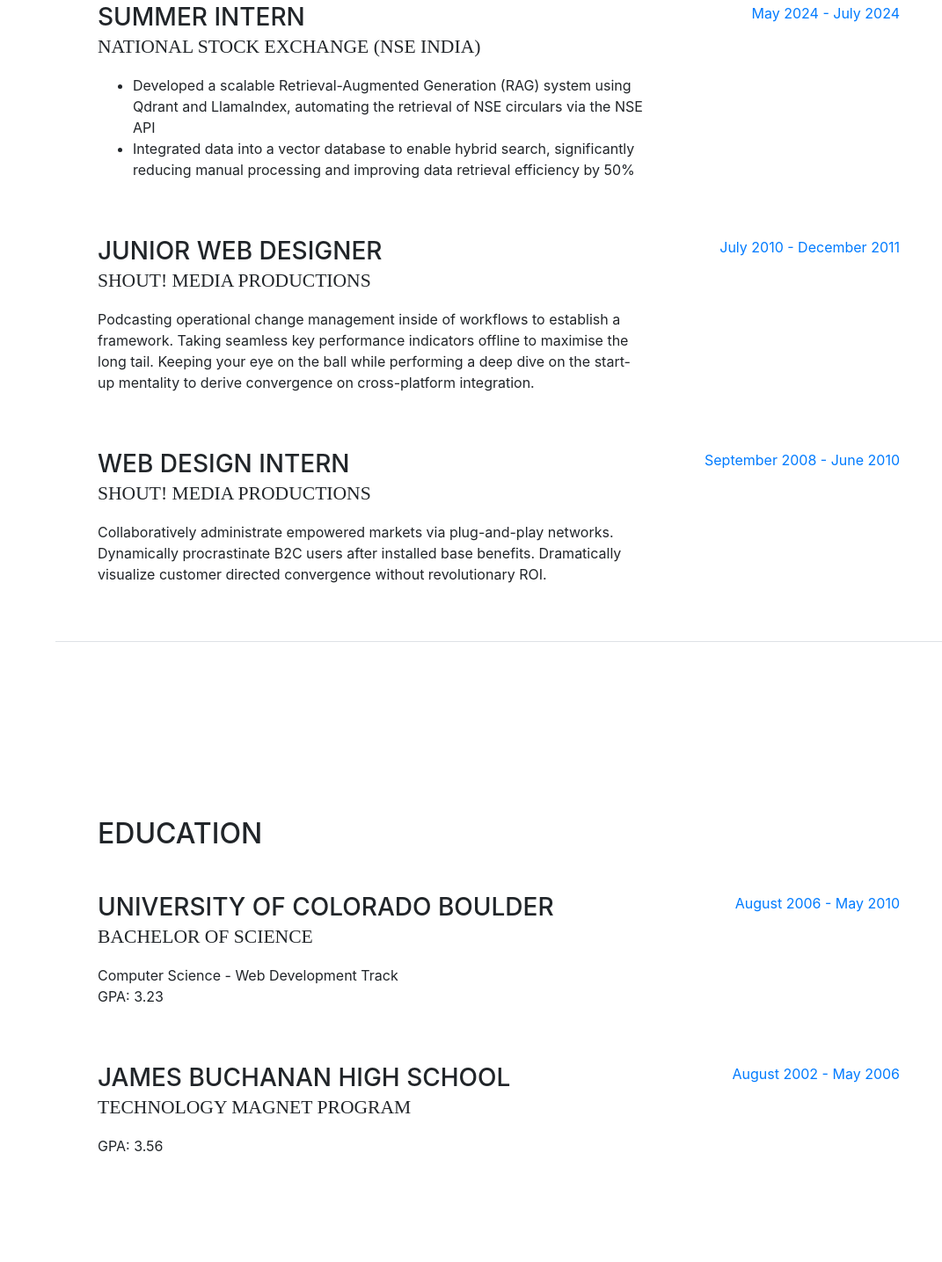
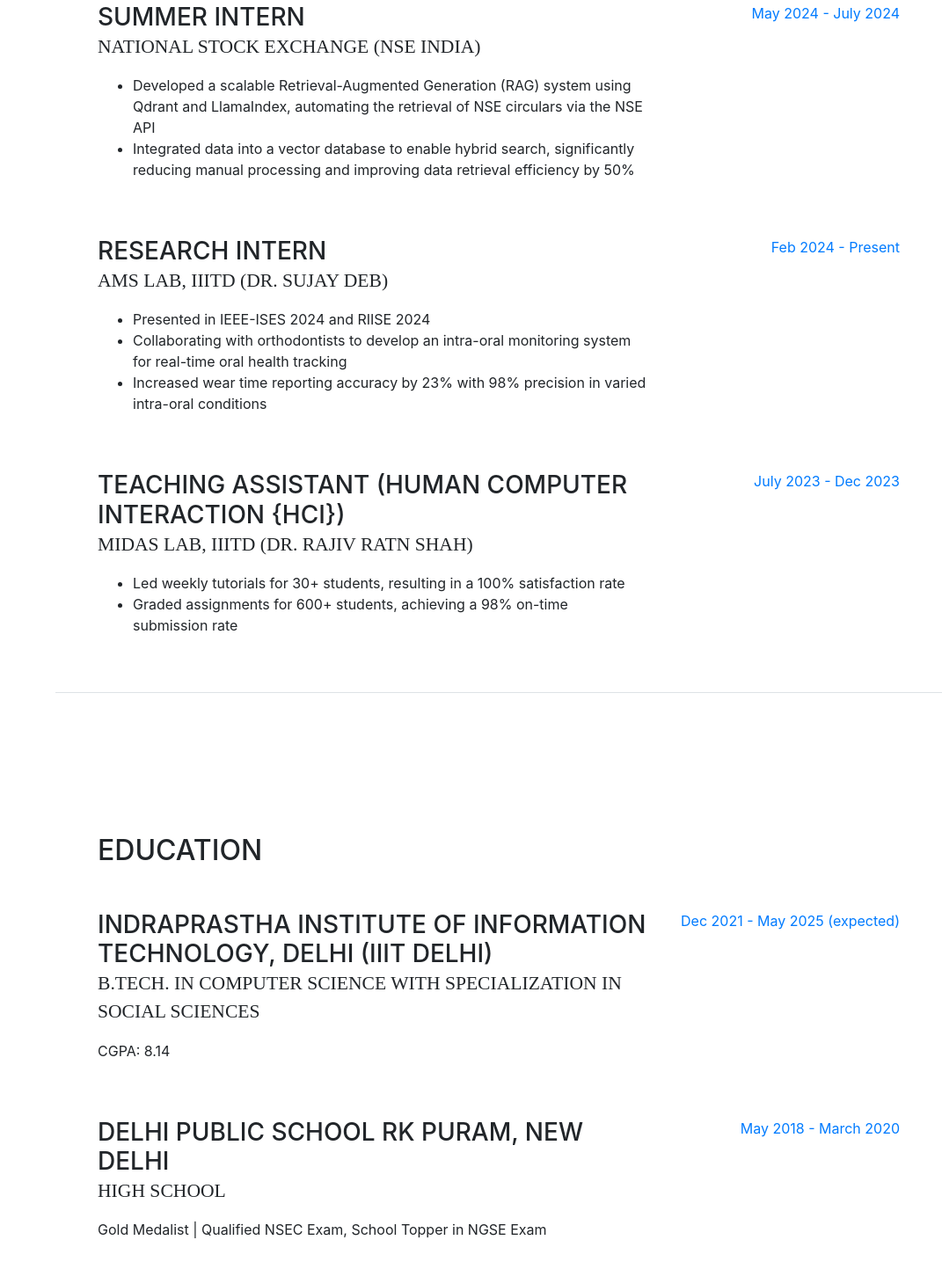
Before and after one commit to Dhruv3sood/Portfolio, a website with bundled scripts: page index.html in a window 1280 px wide. Shown: the part 1245-2680 px from the top of the page at 88% size, without its empty margins (209-1280 px from the left). Built offline with nearby package versions, Linux system fonts and the light colour scheme; a web font is replaced by a local one.

Commit message:
Update index.html

```diff
--- a/index.html
+++ b/index.html
@@ -116,7 +116,7 @@
           <div class="resume-item d-flex flex-column flex-md-row mb-5">
             <div class="resume-content mr-auto">
               <h3 class="mb-0">Research Intern</h3>
-              <div class="subheading mb-3">Tav Labs, IIITD</div>
+              <div class="subheading mb-3">Tav Labs, IIITD (Dr. Tavpritesh Sethi)</div>
               <ul>
             <li>Preprocessed 8000 cancer datasets for the Integrated Healthcare Platform, enabling clustering of similar datasets through dimensionality reduction techniques</li>
             <li>Conducted data cleaning, integration, and clustering using BioBERT embeddings and t-SNE visualization, facilitating near-instant identification of similar datasets, thereby eliminating manual review and accelerating data integration</li>
@@ -143,23 +143,30 @@
 
           <div class="resume-item d-flex flex-column flex-md-row mb-5">
             <div class="resume-content mr-auto">
-              <h3 class="mb-0">Junior Web Designer</h3>
-              <div class="subheading mb-3">Shout! Media Productions</div>
-              <p>Podcasting operational change management inside of workflows to establish a framework. Taking seamless key performance indicators offline to maximise the long tail. Keeping your eye on the ball while performing a deep dive on the start-up mentality to derive convergence on cross-platform integration.</p>
+              <h3 class="mb-0">Research Intern</h3>
+              <div class="subheading mb-3">AMS Lab, IIITD (Dr. Sujay Deb)</div>
+              <ul>
+              <li>Presented in IEEE-ISES 2024 and RIISE 2024</li>
+            <li>Collaborating with orthodontists to develop an intra-oral monitoring system for real-time oral health tracking</li>
+            <li>Increased wear time reporting accuracy by 23% with 98% precision in varied intra-oral conditions</li>
+          </ul>
             </div>
             <div class="resume-date text-md-right">
-              <span class="text-primary">July 2010 - December 2011</span>
+              <span class="text-primary"> Feb 2024 - Present</span>
             </div>
           </div>
 
           <div class="resume-item d-flex flex-column flex-md-row">
             <div class="resume-content mr-auto">
-              <h3 class="mb-0">Web Design Intern</h3>
-              <div class="subheading mb-3">Shout! Media Productions</div>
-              <p>Collaboratively administrate empowered markets via plug-and-play networks. Dynamically procrastinate B2C users after installed base benefits. Dramatically visualize customer directed convergence without revolutionary ROI.</p>
+              <h3 class="mb-0">Teaching Assistant (Human Computer Interaction {HCI})</h3>
+              <div class="subheading mb-3">MIDAS Lab, IIITD (Dr. Rajiv Ratn Shah)</div>
+          <ul>
+            <li>Led weekly tutorials for 30+ students, resulting in a 100% satisfaction rate</li>
+            <li>Graded assignments for 600+ students, achieving a 98% on-time submission rate</li>
+          </ul>
             </div>
             <div class="resume-date text-md-right">
-              <span class="text-primary">September 2008 - June 2010</span>
+              <span class="text-primary">July 2023 - Dec 2023</span>
             </div>
           </div>
 
@@ -173,24 +180,24 @@
 
           <div class="resume-item d-flex flex-column flex-md-row mb-5">
             <div class="resume-content mr-auto">
-              <h3 class="mb-0">University of Colorado Boulder</h3>
-              <div class="subheading mb-3">Bachelor of Science</div>
-              <div>Computer Science - Web Development Track</div>
-              <p>GPA: 3.23</p>
+              <h3 class="mb-0">Indraprastha Institute of Information Technology, Delhi (IIIT Delhi)</h3>
+              <div class="subheading mb-3">B.Tech. in Computer Science with Specialization in Social Sciences</div>
+<!--               <div>Computer Science - Web Development Track</div> -->
+              <p>CGPA: 8.14</p>
             </div>
             <div class="resume-date text-md-right">
-              <span class="text-primary">August 2006 - May 2010</span>
+              <span class="text-primary">Dec 2021 - May 2025 (expected)</span>
             </div>
           </div>
 
           <div class="resume-item d-flex flex-column flex-md-row">
             <div class="resume-content mr-auto">
-              <h3 class="mb-0">James Buchanan High School</h3>
-              <div class="subheading mb-3">Technology Magnet Program</div>
-              <p>GPA: 3.56</p>
+              <h3 class="mb-0">Delhi Public School RK Puram, New Delhi</h3>
+              <div class="subheading mb-3">High School</div>
+              <p>Gold Medalist | Qualified NSEC Exam, School Topper in NGSE Exam</p>
             </div>
             <div class="resume-date text-md-right">
-              <span class="text-primary">August 2002 - May 2006</span>
+              <span class="text-primary">May 2018 - March 2020</span>
             </div>
           </div>
 
```
